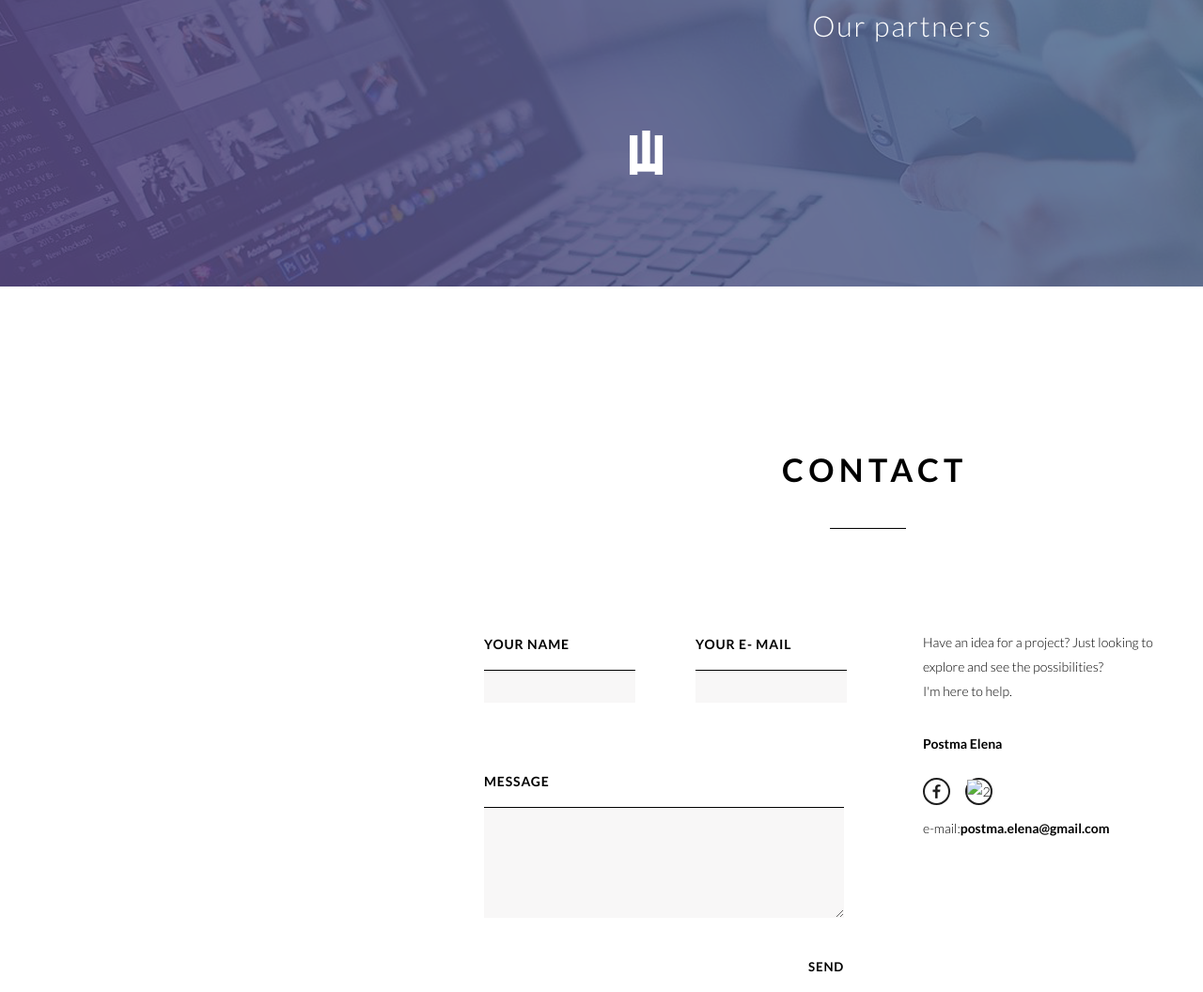
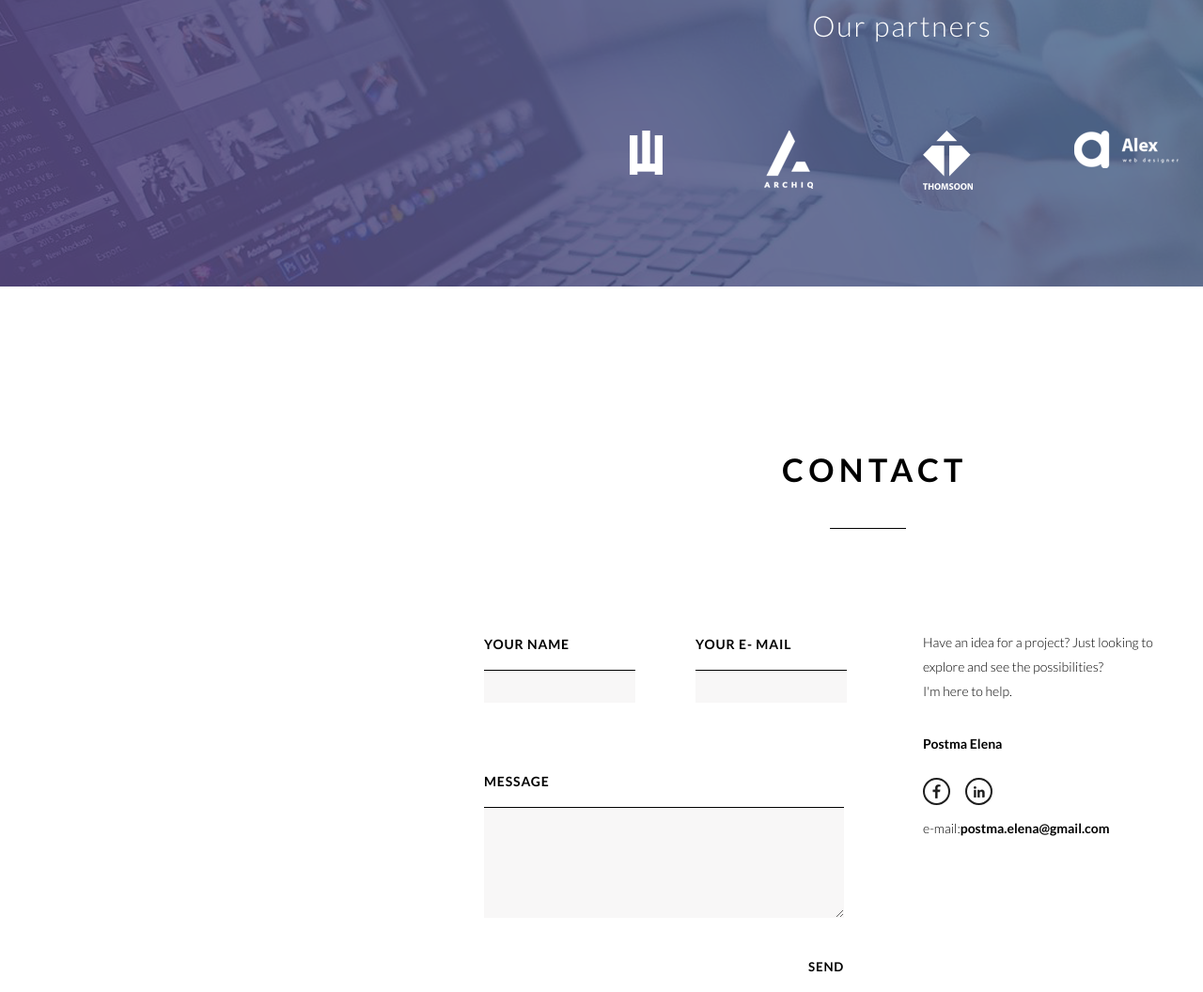
Before and after one commit to Cashass/portfolio.github.io, a plain HTML site: page index.html in a window 1280 px wide. Shown: the part 1761-2817 px from the top of the page at 94% size. Drawn offline with Linux system fonts and the light colour scheme.

Commit message:
Update index.html

```diff
--- a/index.html
+++ b/index.html
@@ -40,9 +40,9 @@
 			<div class="footer__BG partners">
 				<h2>Our partners</h2>
 				<img class="logo" src="img/portfolio/logo.png" alt="">
-				<img class="archiq" src="../../BEM/css/img/portfolio/archiq_102.png" alt="">
-				<img class="thomsoon" src="../../BEM/css/img/portfolio/thomsoon_135.png" alt="">
-				<img class="alex" src="../../BEM/css/img/portfolio/alex_101.png" alt="">
+				<img class="archiq" src="img/portfolio/archiq_102.png" alt="">
+				<img class="thomsoon" src="img/portfolio/thomsoon_135.png" alt="">
+				<img class="alex" src="img/portfolio/alex_101.png" alt="">
 			</div>
 		</div>
 	</div>
@@ -75,7 +75,7 @@
 					<img src="img/portfolio/facebook.png" alt="1">
 				</div>
 				<div class="form__icon-2">
-					<img src="../../BEM/css/img/portfolio/layer_28_copy_4_828.png" alt="2">
+					<img src="img/portfolio/layer_28_copy_4_828.png" alt="2">
 				</div>
 				<p class="mail">e-mail:<span>postma.elena@gmail.com</span></p>
 			</div>
```
